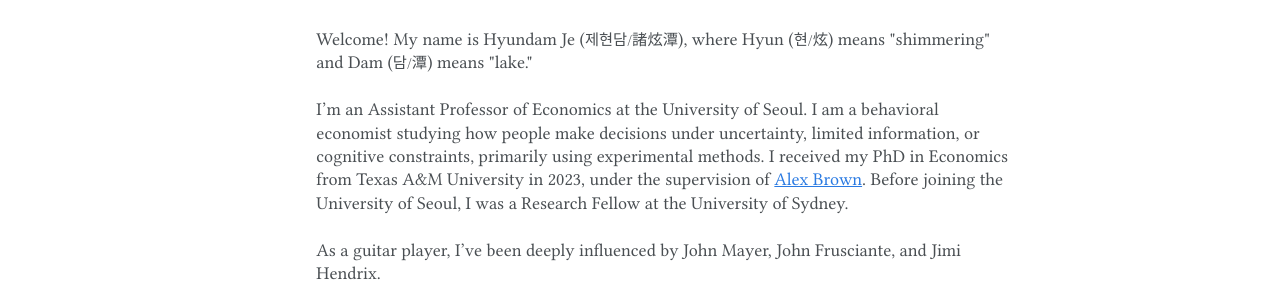
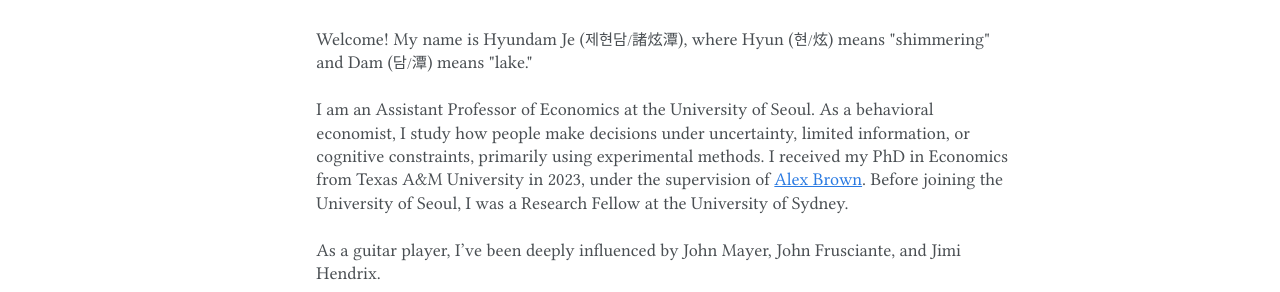
Before and after one commit to hyundamje/hyundamje.github.io, a Jekyll site: the page built from _pages/about.md, in a window 1280 px wide and 1343 px high. Shown: the part 588-880 px from the top of the window. Built offline with Jekyll 4.4.1, drawn with Linux system fonts in a browser that asks for light colours; some web fonts are replaced.

Commit message:
Update about.md

```diff
--- a/_pages/about.md
+++ b/_pages/about.md
@@ -20,7 +20,7 @@ redirect_from:
 
 <p>Welcome! My name is Hyundam Je (<span style="font-size:85%">제현담/諸炫潭</span>), where Hyun (<span style="font-size:85%">현/炫</span>) means "shimmering" and Dam (<span style="font-size:85%">담/潭</span>) means "lake."</p>
 
-  <p>I’m an Assistant Professor of Economics at the University of Seoul. I am a behavioral economist studying how people make decisions under uncertainty, limited information, or cognitive constraints, primarily using experimental methods. I received my PhD in Economics from Texas A&M University in 2023, under the supervision of <a href="https://people.tamu.edu/~alexbrown/" target="_blank">Alex Brown</a>. Before joining the University of Seoul, I was a Research Fellow at the University of Sydney.</p>
+  <p>I am an Assistant Professor of Economics at the University of Seoul. As a behavioral economist, I study how people make decisions under uncertainty, limited information, or cognitive constraints, primarily using experimental methods. I received my PhD in Economics from Texas A&M University in 2023, under the supervision of <a href="https://people.tamu.edu/~alexbrown/" target="_blank">Alex Brown</a>. Before joining the University of Seoul, I was a Research Fellow at the University of Sydney.</p>
 
   <p>As a guitar player, I’ve been deeply influenced by John Mayer, John Frusciante, and Jimi Hendrix.</p>
 
```
